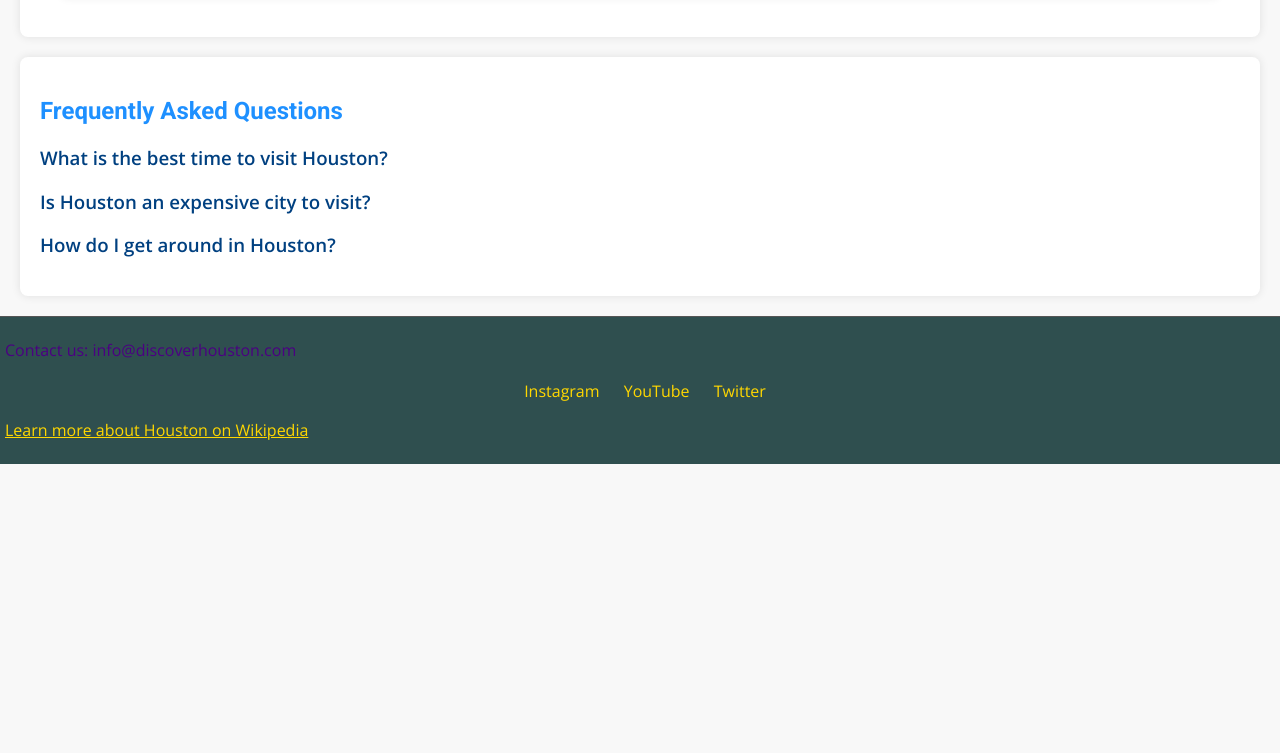
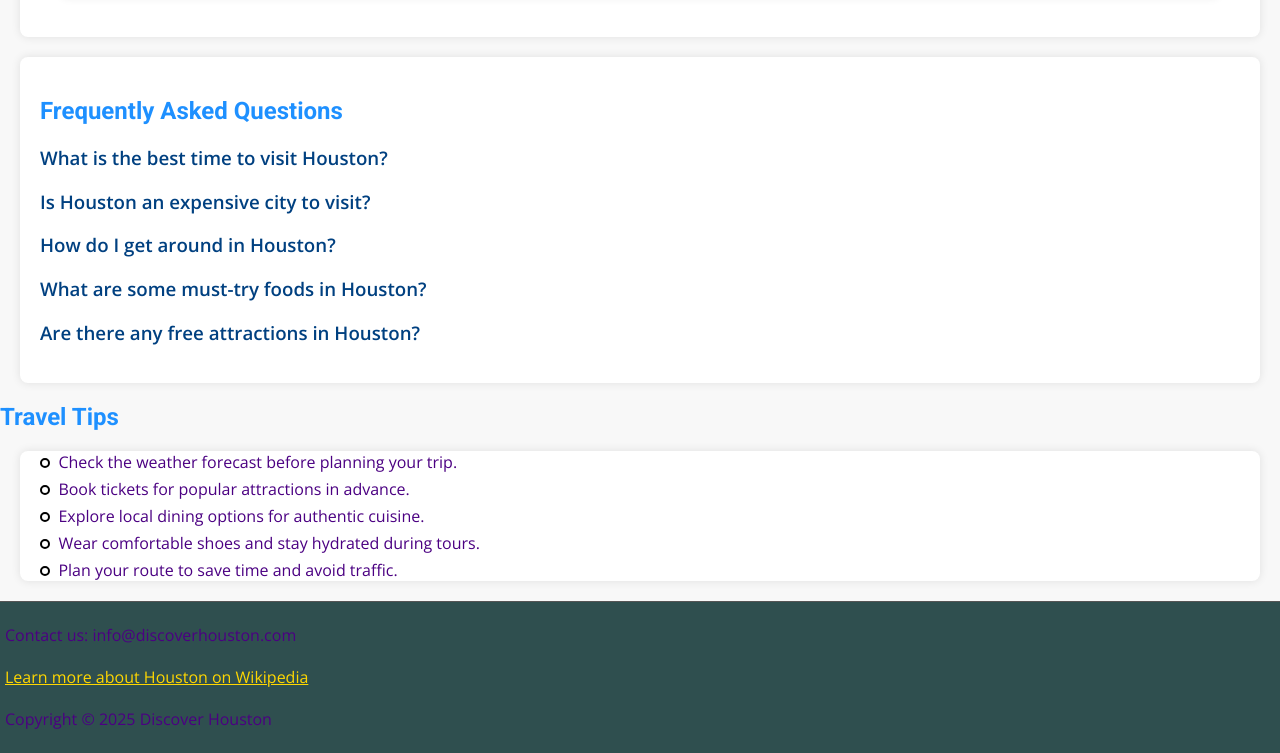
Before and after one commit to aumkeshchaudhary/Houston_Webpage, a plain HTML site: page index.html in a window 1280 px wide. Shown: the part 2064-2817 px from the top of the page. Before the commit the page ends 2528 px from the top, so only its background shows below. Drawn offline with nearby package versions, Linux system fonts and the light colour scheme.

Commit message:
Update index.html

```diff
--- a/index.html
+++ b/index.html
@@ -5,7 +5,7 @@
     <meta name="viewport" content="width=device-width, initial-scale=1.0">
     <title>Discover Houston, Texas</title>
     <link rel="stylesheet" href="index.css">
-    <link href="https://fonts.googleapis.com/css2?family=Roboto:wght@400;700&family=Open+Sans:wght@300;600&display=swap" rel="stylesheet">
+    <link href="https://fonts.googleapis.com/css2?family=Roboto:wght@400;700&family=Open+Sans:wght@300;600&family=Playfair+Display:wght@400;700&display=swap" rel="stylesheet">
     <style>
         .slideshow-container {
             position: relative;
@@ -81,6 +81,7 @@
         <a href="#things-to-do">Things to Do</a>
         <a href="#faq">FAQ</a>
     </nav>
+    <main>
         <section id="about" class="content">
             <h2>About Houston</h2>
             <div class="slideshow-container">
@@ -210,20 +211,44 @@
                 <h3>How do I get around in Houston?</h3>
                 <p>Houston has a well-developed public transportation system, including buses and light rail. However, renting a car is the most convenient way to explore the city.</p>
             </div>
+            <div class="faq-item">
+                <h3>What are some must-try foods in Houston?</h3>
+                <p>Some must-try foods in Houston include Tex-Mex cuisine, barbecue, and seafood. The city is known for its diverse culinary scene.</p>
+            </div>
+            <div class="faq-item">
+                <h3>Are there any free attractions in Houston?</h3>
+                <p>Yes, there are many free attractions in Houston, including parks, museums, and cultural events. Buffalo Bayou Park and the Menil Collection are popular free attractions.</p>
+            </div>
         </section>
+    </main>
+    <aside class="travel-tips">
+        <h2>Travel Tips</h2>
+        <ul>
+            <li>Check the weather forecast before planning your trip.</li>
+            <li>Book tickets for popular attractions in advance.</li>
+            <li>Explore local dining options for authentic cuisine.</li>
+            <li>Wear comfortable shoes and stay hydrated during tours.</li>
+            <li>Plan your route to save time and avoid traffic.</li>
+        </ul>
+    </aside>
     <footer>
+        <div class="footer-content">
             <p>Contact us: info@discoverhouston.com</p>
-        <div class="social-media">
-            <a href="#">Instagram</a>
-            <a href="#">YouTube</a>
-            <a href="#">Twitter</a>
+            <p><a href="https://en.wikipedia.org/wiki/Houston" target="_blank">Learn more about Houston on Wikipedia</a></p>
         </div>
-        <p><a href="https://en.wikipedia.org/wiki/Houston" target="_blank">Learn more about Houston on Wikipedia</a></p>
+        <p class="footer-copy">Copyright © 2025 Discover Houston</p>
     </footer>
     <script>
         document.querySelectorAll('.faq-item h3').forEach(item => {
             item.addEventListener('click', () => {
                 const parent = item.parentElement;
+                const allFaqItems = document.querySelectorAll('.faq-item');
+                allFaqItems.forEach(faqItem => {
+                    if (faqItem !== parent) {
+                        faqItem.classList.remove('active');
+                        faqItem.querySelector('p').classList.remove('show');
+                    }
+                });
                 parent.classList.toggle('active');
                 parent.querySelector('p').classList.toggle('show');
             });
```
Lines whose indentation alone changed are shown as unchanged.
